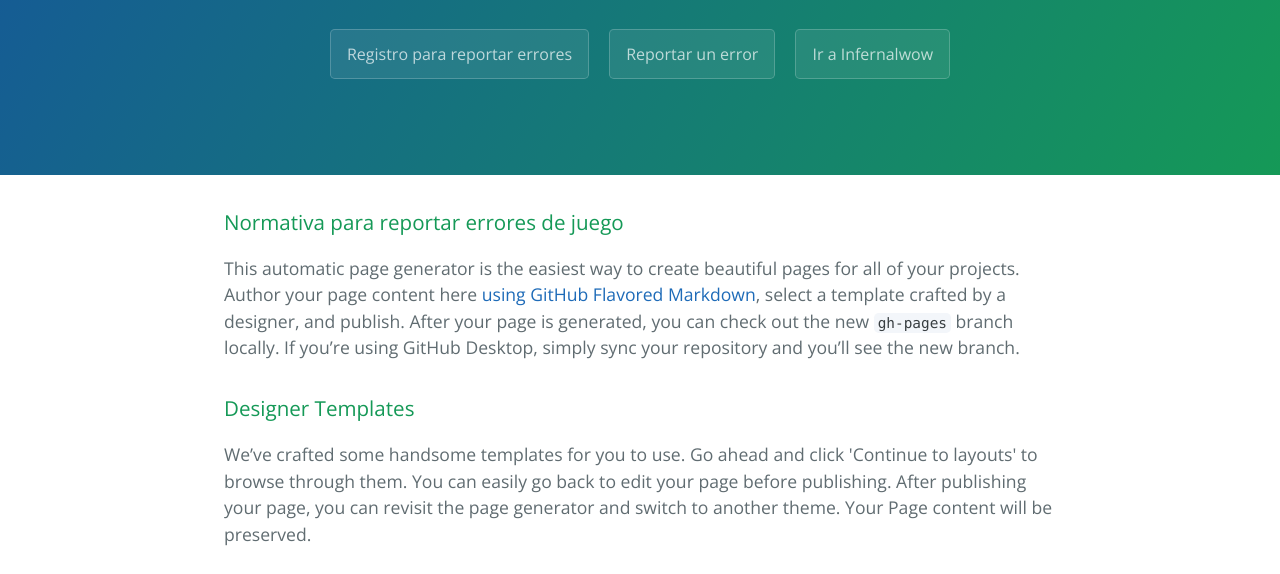
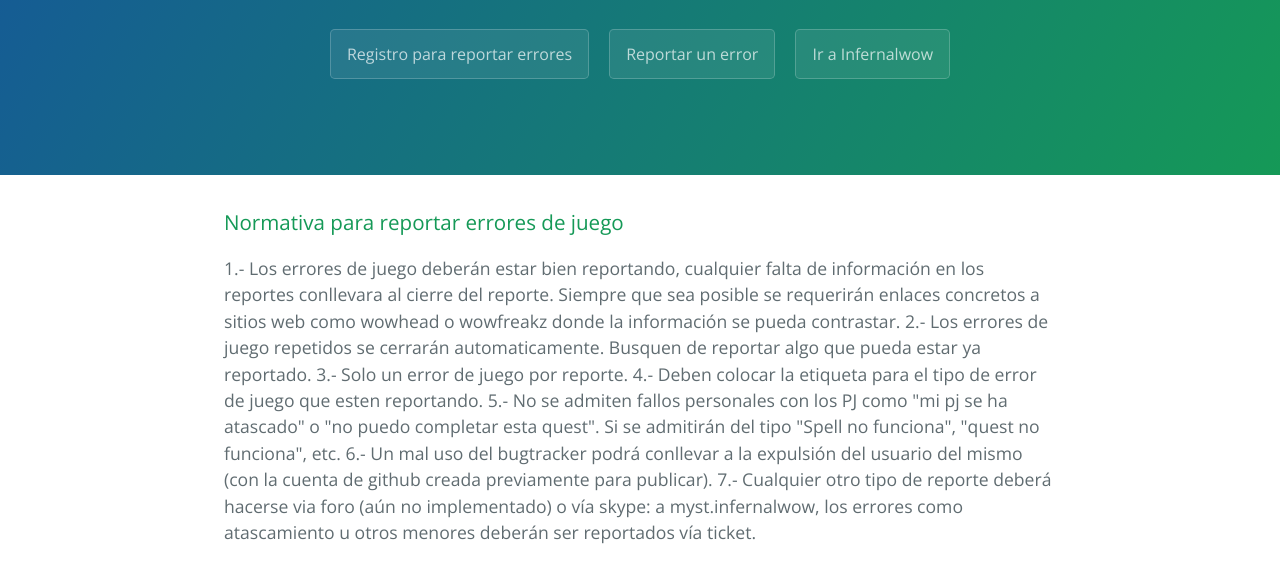
Before and after one commit to Myst/ReporteDeBugs, a plain HTML site: page index.html in a window 1280 px wide. Shown: the part 208-782 px from the top of the page. Drawn offline with nearby package versions, Linux system fonts and the light colour scheme.

Commit message:
Update index.html

```diff
--- a/index.html
+++ b/index.html
@@ -22,7 +22,20 @@
       <h3>
 <a id="welcome-to-github-pages" class="anchor" href="#welcome-to-github-pages" aria-hidden="true"><span aria-hidden="true" class="octicon octicon-link"></span></a>Normativa para reportar errores de juego</h3>
 
-<p>This automatic page generator is the easiest way to create beautiful pages for all of your projects. Author your page content here <a href="https://guides.github.com/features/mastering-markdown/">using GitHub Flavored Markdown</a>, select a template crafted by a designer, and publish. After your page is generated, you can check out the new <code>gh-pages</code> branch locally. If you’re using GitHub Desktop, simply sync your repository and you’ll see the new branch.</p>
+<p>
+1.- Los errores de juego deberán estar bien reportando, cualquier falta de información en los reportes conllevara al cierre del reporte. Siempre que sea posible se requerirán enlaces concretos a sitios web como wowhead o wowfreakz donde la información se pueda contrastar.
+
+2.- Los errores de juego repetidos se cerrarán automaticamente. Busquen de reportar algo que pueda estar ya reportado.
+
+3.- Solo un error de juego por reporte.
+
+4.- Deben colocar la etiqueta para el tipo de error de juego que esten reportando.
+
+5.- No se admiten fallos personales con los PJ como "mi pj se ha atascado" o "no puedo completar esta quest". Si se admitirán del tipo "Spell no funciona", "quest no funciona", etc.
+
+6.- Un mal uso del bugtracker podrá conllevar a la expulsión del usuario del mismo (con la cuenta de github creada previamente para publicar).
+
+7.- Cualquier otro tipo de reporte deberá hacerse via foro (aún no implementado) o vía skype: a myst.infernalwow, los errores como atascamiento u otros menores deberán ser reportados vía ticket.</p>
 
 <h3>
 <a id="designer-templates" class="anchor" href="#designer-templates" aria-hidden="true"><span aria-hidden="true" class="octicon octicon-link"></span></a>Designer Templates</h3>
```
